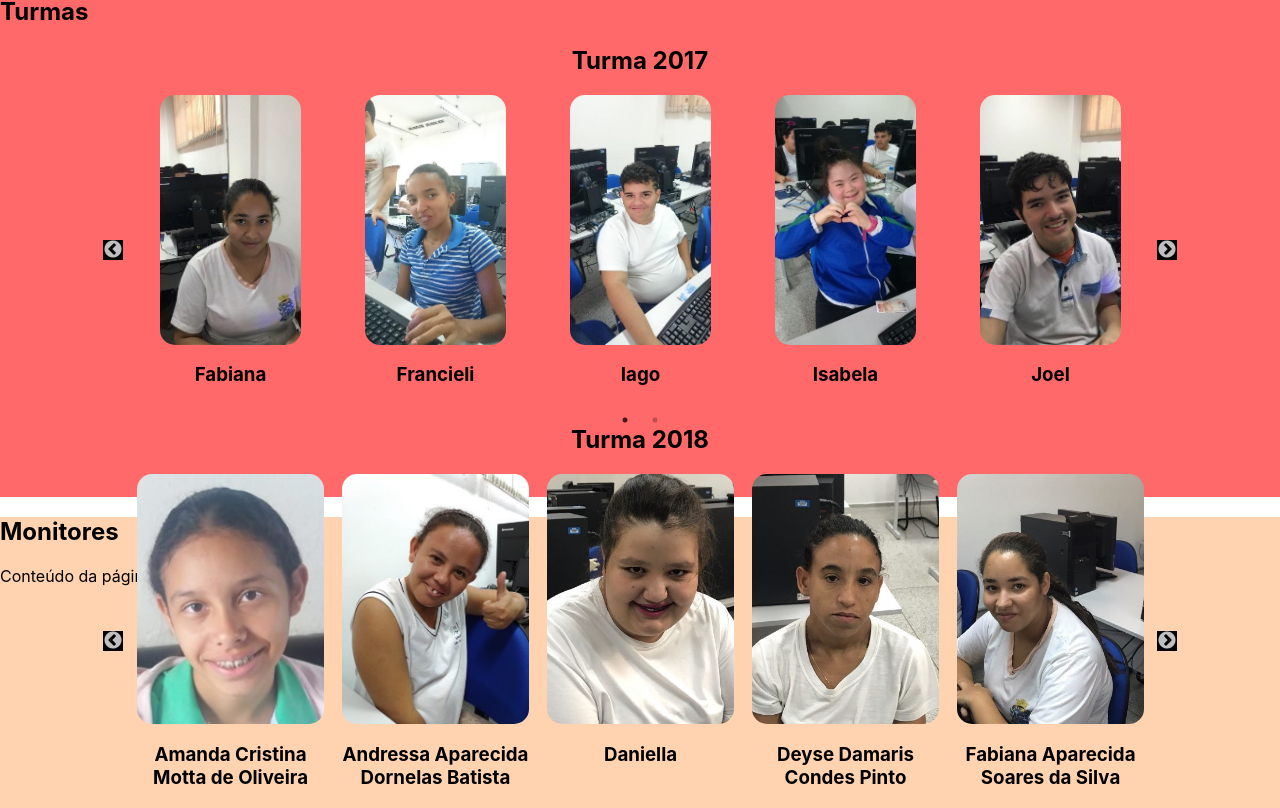
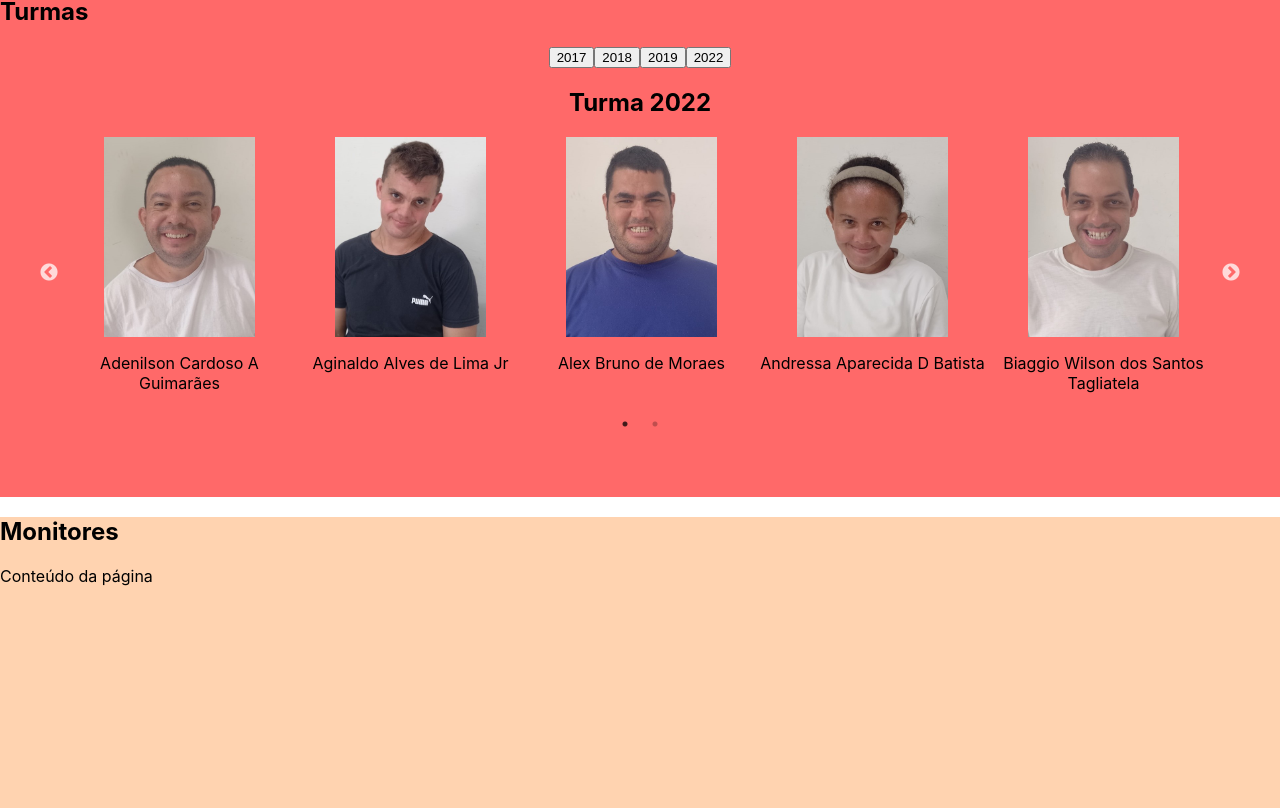
Before and after one commit to pet-ads/apae, a React (Create React App) app: page / in a window 1280 px wide. Shown: the part 1612-2420 px from the top of the page. Built offline with nearby package versions, Linux system fonts and the light colour scheme.

Commit message:
Adicionei os botoes pra trocar entre os sliders

```diff
--- a/src/paginas/2-Turmas/TurmasAlunos/Alunos2017.js
+++ b/src/paginas/2-Turmas/TurmasAlunos/Alunos2017.json
@@ -1,4 +1,4 @@
-export const Turma2017 = [
+[
     {
         "id": "t20171",
         "name": "Fabiana",
@@ -32,7 +32,7 @@ export const Turma2017 = [
     },
     {
         "id": "t20177",
-        "name": "Vinicuis",
+        "name": "Vinicius",
         "image": "AlunosFotos/AlunosFotos2017/vinicius.jpg"
     },
     {
--- a/src/paginas/2-Turmas/TurmasAlunos/Alunos2018.js
+++ b/src/paginas/2-Turmas/TurmasAlunos/Alunos2018.json
@@ -1,4 +1,4 @@
-export const Turma2018 = [
+[
     {
         "id": "t20181",
         "name": "Amanda Cristina Motta de Oliveira",
--- a/src/paginas/2-Turmas/TurmasAlunos/Alunos2019.js
+++ b/src/paginas/2-Turmas/TurmasAlunos/Alunos2019.json
@@ -1,4 +1,4 @@
-export const Turma2019 = [
+[
     {
         "id": "t20191",
         "name": "Amanda Cristina Motta de Oliveira",
@@ -63,5 +63,5 @@ export const Turma2019 = [
         "id": "t201913",
         "name": "Viviane de Paula Vieira ",
         "image": "AlunosFotos/AlunosFotos2019/Viviane de Paula Vieira .jpg"
-    },
+    }
 ]
--- a/src/paginas/2-Turmas/TurmasAlunos/Alunos2022.js
+++ b/src/paginas/2-Turmas/TurmasAlunos/Alunos2022.json
@@ -1,4 +1,4 @@
-export const Turma2022 = [
+[
     {
         "id": "t20221",
         "name": "Adenilson Cardoso A Guimarães",
@@ -48,6 +48,5 @@ export const Turma2022 = [
         "id": "t202210",
         "name": "Paula Francismara M Urba",
         "image": "AlunosFotos/AlunosFotos2022/Paula Francismara M Urba.jpg"
-    },
-
+    }
 ]
--- a/src/paginas/2-Turmas/TurmasAnteriores.css
+++ b/src/paginas/2-Turmas/TurmasAnteriores.css
@@ -1,14 +1,28 @@
 .CarouselTurma{
-    width: 80%;
+    width: 90%;
     margin: auto;
     text-align: center;
+
 }
 .CarouselTurma .aluno{
     cursor: grab;
 }
 .CarouselTurma img{
-    height: 250px;
+    height: 200px;
     width: auto;
     margin: auto;
-    border-radius: 15px;
+
 }
+.CarouselTurma2017,
+.CarouselTurma2018,
+.CarouselTurma2019,
+.CarouselTurma2022 {
+  display: none;
+}
+
+.CarouselTurma2017.active,
+.CarouselTurma2018.active,
+.CarouselTurma2019.active,
+.CarouselTurma2022.active {
+  display: block;
+}
--- a/src/paginas/2-Turmas/TurmasAnteriores.js
+++ b/src/paginas/2-Turmas/TurmasAnteriores.js
@@ -1,20 +1,21 @@
 import React from "react";
+import { useState, useEffect } from 'react';
 import Slider from "react-slick";
 import "slick-carousel/slick/slick.css";
 import "slick-carousel/slick/slick-theme.css";
 import "./TurmasAnteriores.css"
 
-import { Turma2017 } from './TurmasAlunos/Alunos2017.js'
-import { Turma2018 } from './TurmasAlunos/Alunos2018.js'
-import { Turma2019 } from './TurmasAlunos/Alunos2019.js'
-import { Turma2022 } from './TurmasAlunos/Alunos2022.js'
+import alunos2017 from './TurmasAlunos/Alunos2017.json';
+import alunos2018 from './TurmasAlunos/Alunos2018.json'
+import alunos2019 from './TurmasAlunos/Alunos2019.json'
+import alunos2022 from './TurmasAlunos/Alunos2022.json'
 
 function SampleNextArrow(props) {
   const { className, style, onClick } = props;
   return (
     <div
       className={className}
-            style={{ ...style, display: "block", background: "black"}}
+      style={{ ...style, display: "block"}}
       onClick={onClick}
     />
   );
@@ -25,13 +26,31 @@ function SampleNextArrow(props) {
   return (
     <div
       className={className}
-            style={{ ...style, display: "block", background: "black"}}
+      style={{ ...style, display: "block"}}
       onClick={onClick}
     />
   );
 }
 
-function TurmasAnteriores(){
+const TurmasAnteriores = () => {
+
+  const [turma2017, setTurma2017] = useState([]);
+  useEffect(() => { setTurma2017(alunos2017); }, []);
+
+  const [turma2018, setTurma2018] = useState([]);
+  useEffect(() => { setTurma2018(alunos2018); }, []);
+
+  const [turma2019, setTurma2019] = useState([]);
+  useEffect(() => { setTurma2019(alunos2019); }, []);
+
+  const [turma2022, setTurma2022] = useState([]);
+  useEffect(() => { setTurma2022(alunos2022); }, []);
+
+  const [activeSlide, setActiveSlide] = useState(4);
+  const handleSlideChange = (slideNumber) => {
+    setActiveSlide(slideNumber);
+  };
+
   const settings = {
     dots: true,
     infinite: true,
@@ -44,56 +63,56 @@ function TurmasAnteriores(){
 
   return (
     <div className="CarouselTurma">
-          {/* <div className="ButtonsTurmas">
-            <button className="Show2017Carousel">2017</button>
-            <button className="Show2018Carousel">2018</button>
-            <button className="Show2019Carousel">2019</button>
-            <button className="Show2022Carousel">2022</button>
-          </div> */}
+      <div className="ButtonsTurmas">
+        <button className="Show2017Carousel" onClick={() => handleSlideChange(1)}>2017</button>
+        <button className="Show2018Carousel" onClick={() => handleSlideChange(2)}>2018</button>
+        <button className="Show2019Carousel" onClick={() => handleSlideChange(3)}>2019</button>
+        <button className="Show2022Carousel" onClick={() => handleSlideChange(4)}>2022</button>
+      </div>
 
-          <div className="CarouselTurma2017">
+      <div className={`CarouselTurma2017 ${activeSlide === 1 ? 'active' : ''}`}>
         <h2> Turma 2017</h2>
         <Slider {...settings}>
-              {Turma2017.map((item) => (
+          {turma2017.map((item) => (
             <div className="aluno">
               <img src={item.image} alt={item.name} />
-                  <h3>{item.name}</h3>
+              <p>{item.name}</p>
             </div>
           ))}
         </Slider>
       </div>
 
-          <div className="CarouselTurma2018">
+      <div className={`CarouselTurma2018 ${activeSlide === 2 ? 'active' : ''}`}>
         <h2> Turma 2018</h2>
         <Slider {...settings}>
-              {Turma2018.map((item) => (
+          {turma2018.map((item) => (
             <div className="aluno">
               <img src={item.image} alt={item.name} />
-                  <h3>{item.name}</h3>
+              <p>{item.name}</p>
             </div>
           ))}
         </Slider>
       </div>
 
-          <div className="CarouselTurma2019">
+      <div className={`CarouselTurma2019 ${activeSlide === 3 ? 'active' : ''}`}>
         <h2> Turma 2019</h2>
         <Slider {...settings}>
-              {Turma2019.map((item) => (
+          {turma2019.map((item) => (
             <div className="aluno">
               <img src={item.image} alt={item.name} />
-                  <h3>{item.name}</h3>
+              <p>{item.name}</p>
             </div>
           ))}
         </Slider>
       </div>
 
-          <div className="CarouselTurma2022">
+      <div className={`CarouselTurma2022 ${activeSlide === 4 ? 'active' : ''}`}>
         <h2> Turma 2022</h2>
         <Slider {...settings}>
-              {Turma2022.map((item) => (
+          {turma2022.map((item) => (
             <div className="aluno">
               <img src={item.image} alt={item.name} />
-                  <h3>{item.name}</h3>
+              <p>{item.name}</p>
             </div>
           ))}
         </Slider>
```
Lines whose indentation alone changed are shown as unchanged.
